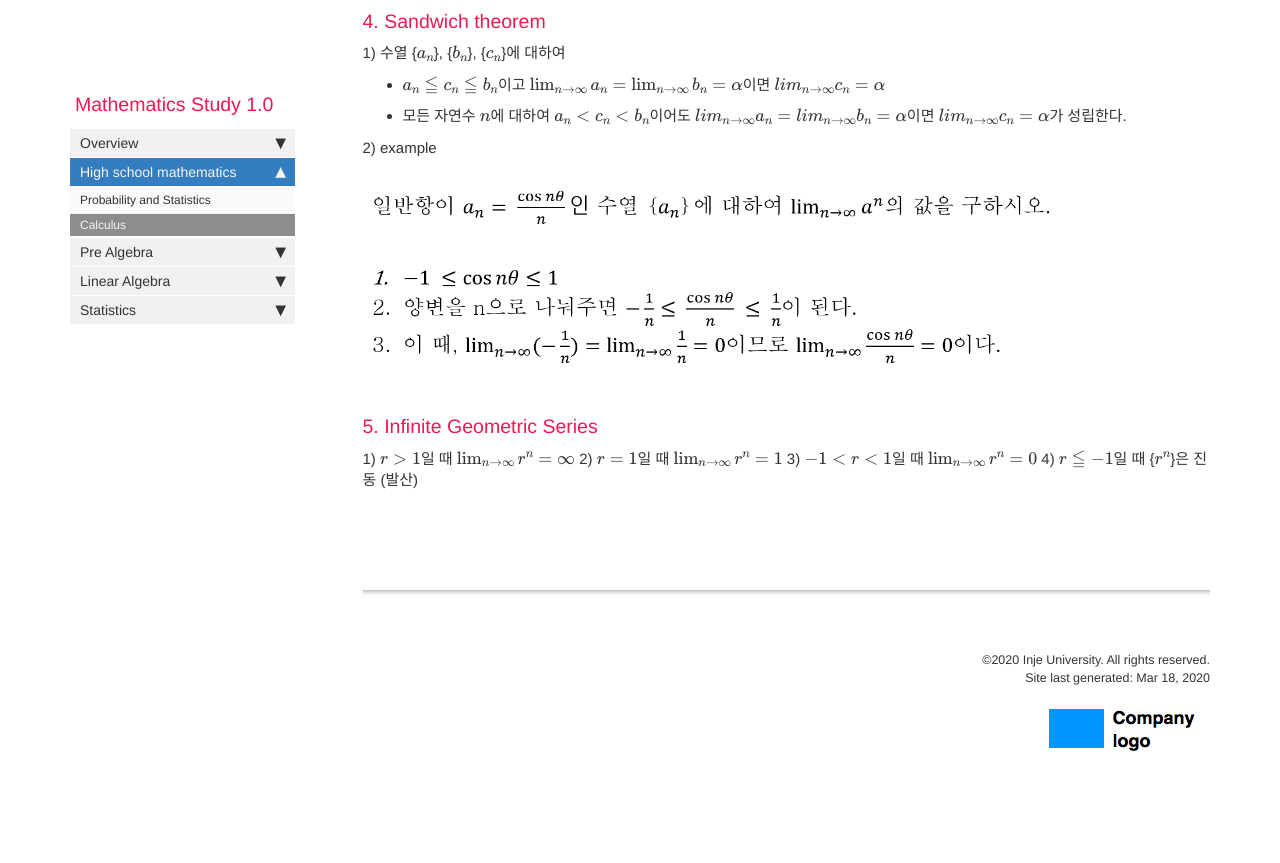
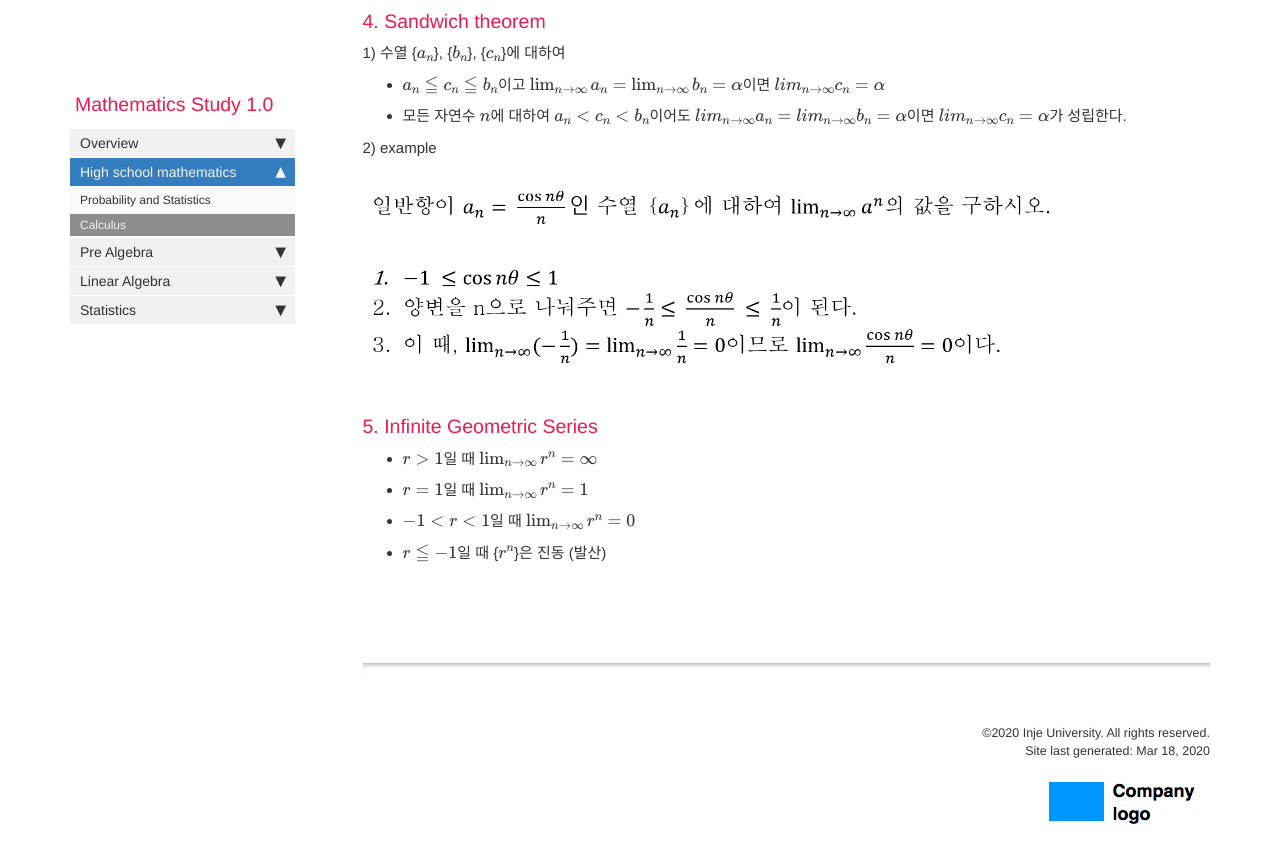
Before and after one commit to jongeunShin95/mathematics-study, a Jekyll site: the page built from pages/mydoc/mydoc_calculus.md, in a window 1280 px wide and 900 px high, scrolled down 2086 px. Shown: the top 863 px of the window. Built offline with Jekyll 4.4.1, drawn with Linux system fonts in a browser that asks for light colours; formulas are drawn with MathJax 3; comment, search, counter and statistics services are not loaded; before the commit the page ends 2913 px from its top, so only the background shows below that.

Commit message:
add calculus Infinite Geometric Series

```diff
--- a/pages/mydoc/mydoc_calculus.md
+++ b/pages/mydoc/mydoc_calculus.md
@@ -68,7 +68,7 @@ use_math: true
 
 ### 5. Infinite Geometric Series
 
-1) $r > 1$일 때 $\lim_{n \to \infty}r^n = \infty$
-2) $r = 1$일 때 $\lim_{n \to \infty}r^n = 1$
-3) $-1 < r < 1$일 때 $\lim_{n \to \infty}r^n = 0$
-4) $r \leqq -1$일 때 {$r^n$}은 진동 (발산)
+* $r > 1$일 때 $\lim_{n \to \infty}r^n = \infty$
+* $r = 1$일 때 $\lim_{n \to \infty}r^n = 1$
+* $-1 < r < 1$일 때 $\lim_{n \to \infty}r^n = 0$
+* $r \leqq -1$일 때 {$r^n$}은 진동 (발산)
```
